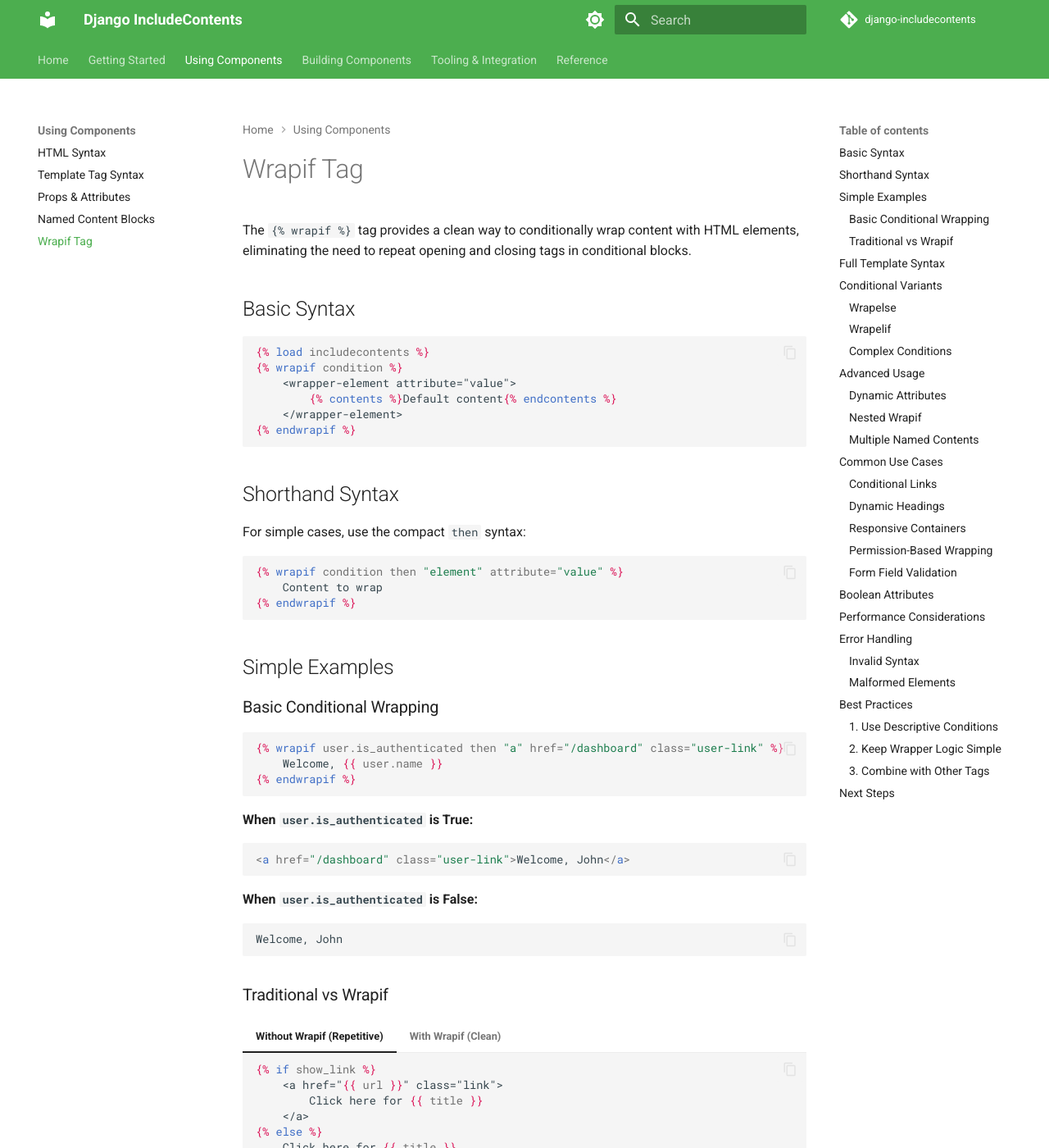
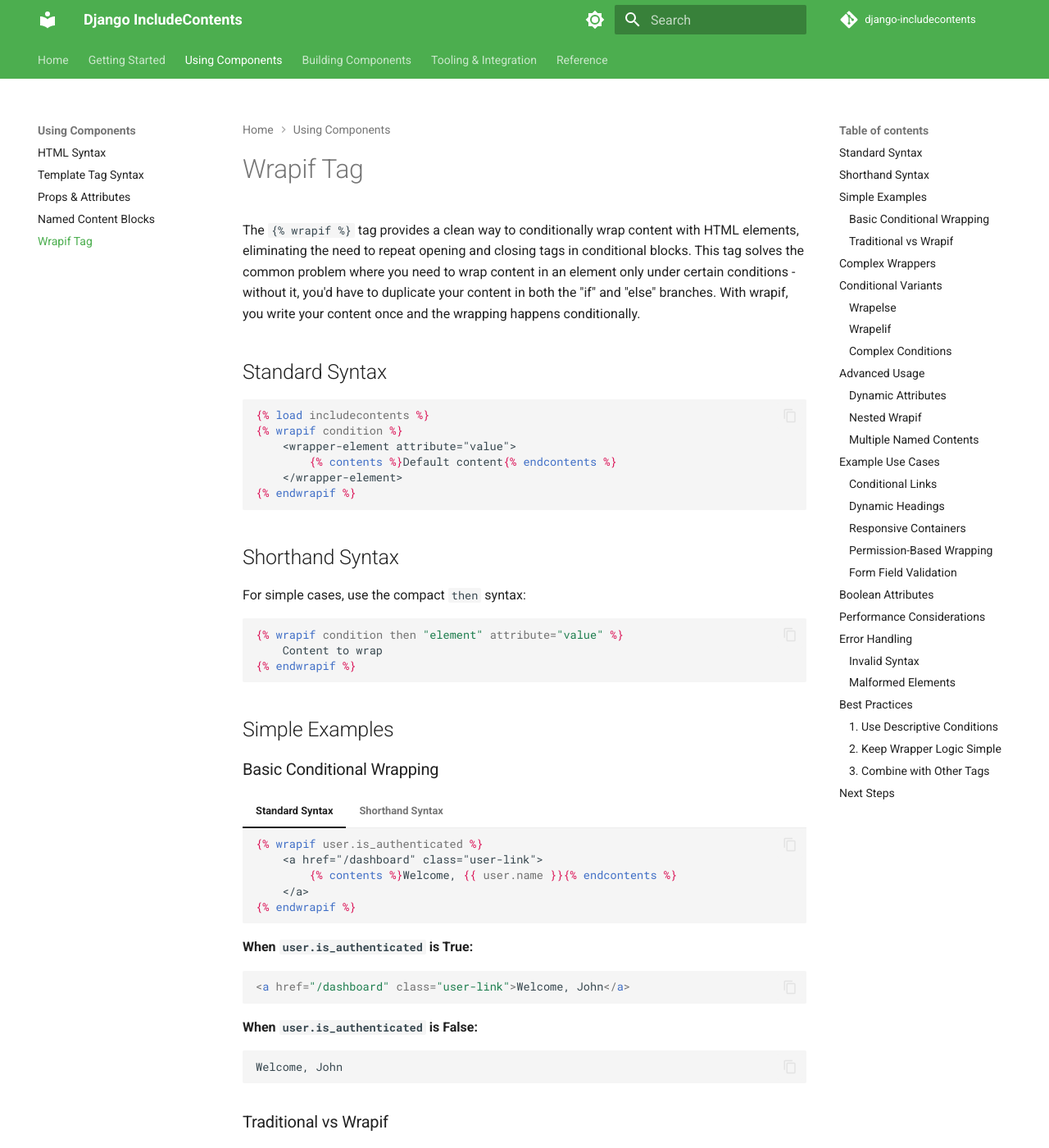
Before and after one commit to SmileyChris/django-includecontents, an MkDocs documentation site: the page built from docs/using-components/wrapif-tag.md, in a window 1280 px wide and 1400 px high. Shown: the whole window at 82% size. Built offline with MkDocs 1.6.1 and Material for MkDocs 9.7.7, drawn with Linux system fonts in a browser that asks for light colours; comment, search, counter and statistics services are not loaded; some of the changed text lies outside the part shown.

Commit message:
Improve wrapif tag documentation clarity and syntax examples

````diff
--- a/docs/using-components/wrapif-tag.md
+++ b/docs/using-components/wrapif-tag.md
@@ -1,8 +1,8 @@
 # Wrapif Tag
 
-The `{% wrapif %}` tag provides a clean way to conditionally wrap content with HTML elements, eliminating the need to repeat opening and closing tags in conditional blocks.
+The `{% wrapif %}` tag provides a clean way to conditionally wrap content with HTML elements, eliminating the need to repeat opening and closing tags in conditional blocks. This tag solves the common problem where you need to wrap content in an element only under certain conditions - without it, you'd have to duplicate your content in both the "if" and "else" branches. With wrapif, you write your content once and the wrapping happens conditionally.
 
-## Basic Syntax
+## Standard Syntax
 
 ```django
 {% load includecontents %}
@@ -27,11 +27,23 @@
 
 ### Basic Conditional Wrapping
 
-```django
-{% wrapif user.is_authenticated then "a" href="/dashboard" class="user-link" %}
-    Welcome, {{ user.name }}
-{% endwrapif %}
-```
+=== "Standard Syntax"
+
+    ```django
+    {% wrapif user.is_authenticated %}
+        <a href="/dashboard" class="user-link">
+            {% contents %}Welcome, {{ user.name }}{% endcontents %}
+        </a>
+    {% endwrapif %}
+    ```
+
+=== "Shorthand Syntax"
+
+    ```django
+    {% wrapif user.is_authenticated then "a" href="/dashboard" class="user-link" %}
+        Welcome, {{ user.name }}
+    {% endwrapif %}
+    ```
 
 **When `user.is_authenticated` is True:**
 ```html
@@ -57,7 +69,17 @@
     {% endif %}
     ```
 
-=== "With Wrapif (Clean)"
+=== "With Wrapif - Standard Syntax"
+
+    ```django
+    {% wrapif show_link %}
+        <a href="{{ url }}" class="link">
+            {% contents %}Click here for {{ title }}{% endcontents %}
+        </a>
+    {% endwrapif %}
+    ```
+
+=== "With Wrapif - Shorthand Syntax"
 
     ```django
     {% wrapif show_link then "a" href=url class="link" %}
@@ -65,9 +87,9 @@
     {% endwrapif %}
     ```
 
-## Full Template Syntax
+## Complex Wrappers
 
-For complex wrappers, use the full template syntax with `{% contents %}` blocks:
+For complex wrappers that need more than a single element, use the standard syntax with full templates:
 
 ```django
 {% wrapif user.is_premium %}
@@ -89,12 +111,30 @@
 
 Provide an alternative wrapper when the condition is false:
 
-```django
-{% wrapif user.is_active then "a" href="/profile" %}
-{% wrapelse "span" class="disabled" %}
-    {{ user.name }}
-{% endwrapif %}
-```
+=== "Standard Syntax"
+
+    ```django
+    {% wrapif user.is_active %}
+        <a href="/profile">
+            {% contents %}{{ user.name }}{% endcontents %}
+        </a>
+    {% wrapelse %}
+        <span class="disabled">
+            {{ contents }}
+        </span>
+    {% endwrapif %}
+    ```
+
+=== "Shorthand Syntax"
+
+    ```django
+    {% wrapif user.is_active then "a" href="/profile" %}
+        {{ user.name }}
+    {% wrapelse "span" class="disabled" %}
+    {% endwrapif %}
+    ```
+
+    Note: In shorthand syntax, the content comes **before** the `wrapelse` tag
 
 **When active:**
 ```html
@@ -110,32 +150,72 @@
 
 Handle multiple conditions with `{% wrapelif %}`:
 
-```django
-{% wrapif priority == "high" then "strong" class="text-red" %}
-{% wrapelif priority == "medium" then "em" class="text-yellow" %}
-{% wrapelif priority == "low" then "span" class="text-gray" %}
-{% wrapelse "span" %}
-    {{ task.title }}
-{% endwrapif %}
-```
+=== "Standard Syntax"
+
+    ```django
+    {% wrapif priority == "high" %}
+        <strong class="text-red">
+            {% contents %}{{ task.title }}{% endcontents %}
+        </strong>
+    {% wrapelif priority == "medium" %}
+        <em class="text-yellow">
+            {{ contents }}
+        </em>
+    {% wrapelif priority == "low" %}
+        <span class="text-gray">
+            {{ contents }}
+        </span>
+    {% wrapelse %}
+        <span>
+            {{ contents }}
+        </span>
+    {% endwrapif %}
+    ```
+
+=== "Shorthand Syntax"
+
+    ```django
+    {% wrapif priority == "high" then "strong" class="text-red" %}
+        {{ task.title }}
+    {% wrapelif priority == "medium" then "em" class="text-yellow" %}
+    {% wrapelif priority == "low" then "span" class="text-gray" %}
+    {% wrapelse "span" %}
+    {% endwrapif %}
+    ```
+
+    Note: In shorthand syntax, the content is placed after the first condition and is reused for all conditions
 
 ### Complex Conditions
 
 The tag supports all Django template conditional operators:
 
-```django
-{% wrapif user.is_authenticated and user.is_staff then "div" class="admin-panel" %}
-    Admin controls
-{% endwrapif %}
+=== "Standard Syntax"
 
-{% wrapif price > 100 then "span" class="expensive" %}
-    ${{ price }}
-{% endwrapif %}
+    ```django
+    {% wrapif user.is_authenticated and user.is_staff %}
+        <div class="admin-panel">
+            {% contents %}Admin controls{% endcontents %}
+        </div>
+    {% endwrapif %}
 
-{% wrapif status in "published,featured" then "mark" class="highlight" %}
-    {{ article.title }}
-{% endwrapif %}
-```
+    {% wrapif price > 100 %}
+        <span class="expensive">
+            {% contents %}${{ price }}{% endcontents %}
+        </span>
+    {% endwrapif %}
+    ```
+
+=== "Shorthand Syntax"
+
+    ```django
+    {% wrapif user.is_authenticated and user.is_staff then "div" class="admin-panel" %}
+        Admin controls
+    {% endwrapif %}
+
+    {% wrapif price > 100 then "span" class="expensive" %}
+        ${{ price }}
+    {% endwrapif %}
+    ```
 
 ## Advanced Usage
 
@@ -153,25 +233,53 @@
 
 Wrapif tags can be nested for complex conditional structures:
 
-```django
-{% wrapif show_section then "section" class="main-content" %}
-    {% wrapif show_header then "header" class="section-header" %}
-        <h1>{{ section.title }}</h1>
+=== "Standard Syntax"
+
+    ```django
+    {% wrapif show_section %}
+        <section class="main-content">
+            {% contents %}
+                {% wrapif show_header %}
+                    <header class="section-header">
+                        {% contents %}<h1>{{ section.title }}</h1>{% endcontents %}
+                    </header>
+                {% endwrapif %}
+
+                <div class="section-body">
+                    {{ section.content }}
+                </div>
+
+                {% wrapif show_footer %}
+                    <footer class="section-footer">
+                        {% contents %}<p>Updated: {{ section.updated_at|date }}</p>{% endcontents %}
+                    </footer>
+                {% endwrapif %}
+            {% endcontents %}
+        </section>
     {% endwrapif %}
+    ```
 
-    <div class="section-body">
-        {{ section.content }}
-    </div>
+=== "Shorthand Syntax"
 
-    {% wrapif show_footer then "footer" class="section-footer" %}
-        <p>Updated: {{ section.updated_at|date }}</p>
+    ```django
+    {% wrapif show_section then "section" class="main-content" %}
+        {% wrapif show_header then "header" class="section-header" %}
+            <h1>{{ section.title }}</h1>
+        {% endwrapif %}
+
+        <div class="section-body">
+            {{ section.content }}
+        </div>
+
+        {% wrapif show_footer then "footer" class="section-footer" %}
+            <p>Updated: {{ section.updated_at|date }}</p>
+        {% endwrapif %}
     {% endwrapif %}
-{% endwrapif %}
-```
+    ```
 
 ### Multiple Named Contents
 
-When using full template syntax, you can have multiple named content blocks:
+When using standard syntax, you can have multiple named content blocks:
 
 ```django
 {% wrapif show_card %}
@@ -208,82 +316,178 @@
 {% endwrapif %}
 ```
 
-## Common Use Cases
+## Example Use Cases
 
 ### Conditional Links
 
-```django
-{% wrapif article.url then "a" href=article.url target="_blank" %}
-    {{ article.title }}
-{% endwrapif %}
-```
+=== "Standard Syntax"
+
+    ```django
+    {% wrapif article.url %}
+        <a href="{{ article.url }}" target="_blank">
+            {% contents %}{{ article.title }}{% endcontents %}
+        </a>
+    {% endwrapif %}
+    ```
+
+=== "Shorthand Syntax"
+
+    ```django
+    {% wrapif article.url then "a" href=article.url target="_blank" %}
+        {{ article.title }}
+    {% endwrapif %}
+    ```
 
 ### Dynamic Headings
 
-```django
-{% wrapif level == 1 then "h1" %}
-{% wrapelif level == 2 then "h2" %}
-{% wrapelif level == 3 then "h3" %}
-{% wrapelse "p" %}
-    {{ heading_text }}
-{% endwrapif %}
-```
+=== "Standard Syntax"
+
+    ```django
+    {% wrapif level == 1 %}
+        <h1>{% contents %}{{ heading_text }}{% endcontents %}</h1>
+    {% wrapelif level == 2 %}
+        <h2>{{ contents }}</h2>
+    {% wrapelif level == 3 %}
+        <h3>{{ contents }}</h3>
+    {% wrapelse %}
+        <p>{{ contents }}</p>
+    {% endwrapif %}
+    ```
+
+=== "Shorthand Syntax"
+
+    ```django
+    {% wrapif level == 1 then "h1" %}
+        {{ heading_text }}
+    {% wrapelif level == 2 then "h2" %}
+    {% wrapelif level == 3 then "h3" %}
+    {% wrapelse "p" %}
+    {% endwrapif %}
+    ```
 
 ### Responsive Containers
 
-```django
-{% wrapif is_mobile then "div" class="mobile-container" %}
-{% wrapelse "div" class="desktop-container" %}
-    {{ content }}
-{% endwrapif %}
-```
+=== "Standard Syntax"
+
+    ```django
+    {% wrapif is_mobile %}
+        <div class="mobile-container">
+            {% contents %}{{ content }}{% endcontents %}
+        </div>
+    {% wrapelse %}
+        <div class="desktop-container">
+            {{ contents }}
+        </div>
+    {% endwrapif %}
+    ```
+
+=== "Shorthand Syntax"
+
+    ```django
+    {% wrapif is_mobile then "div" class="mobile-container" %}
+        {{ content }}
+    {% wrapelse "div" class="desktop-container" %}
+    {% endwrapif %}
+    ```
 
 ### Permission-Based Wrapping
 
-```django
-{% wrapif user.can_edit then "div" class="editable" data-edit-url=edit_url %}
-    {{ content }}
-    {% if user.can_edit %}
-        <button class="edit-btn">Edit</button>
-    {% endif %}
-{% endwrapif %}
-```
+=== "Standard Syntax"
+
+    ```django
+    {% wrapif user.can_edit %}
+        <div class="editable" data-edit-url="{{ edit_url }}">
+            {% contents %}
+                {{ content }}
+                {% if user.can_edit %}
+                    <button class="edit-btn">Edit</button>
+                {% endif %}
+            {% endcontents %}
+        </div>
+    {% endwrapif %}
+    ```
+
+=== "Shorthand Syntax"
+
+    ```django
+    {% wrapif user.can_edit then "div" class="editable" data-edit-url=edit_url %}
+        {{ content }}
+        {% if user.can_edit %}
+            <button class="edit-btn">Edit</button>
+        {% endif %}
+    {% endwrapif %}
+    ```
 
 ### Form Field Validation
 
-```django
-{% wrapif field.errors then "div" class="field-group error" %}
-{% wrapelse "div" class="field-group" %}
-    <label for="{{ field.id_for_label }}">{{ field.label }}</label>
-    {{ field }}
-    {% if field.errors %}
-        <div class="error-messages">
-            {% for error in field.errors %}
-                <span class="error">{{ error }}</span>
-            {% endfor %}
+=== "Standard Syntax"
+
+    ```django
+    {% wrapif field.errors %}
+        <div class="field-group error">
+            {% contents %}
+                <label for="{{ field.id_for_label }}">{{ field.label }}</label>
+                {{ field }}
+                {% if field.errors %}
+                    <div class="error-messages">
+                        {% for error in field.errors %}
+                            <span class="error">{{ error }}</span>
+                        {% endfor %}
+                    </div>
+                {% endif %}
+            {% endcontents %}
         </div>
-    {% endif %}
-{% endwrapif %}
-```
+    {% wrapelse %}
+        <div class="field-group">
+            {{ contents }}
+        </div>
+    {% endwrapif %}
+    ```
+
+=== "Shorthand Syntax"
+
+    ```django
+    {% wrapif field.errors then "div" class="field-group error" %}
+        <label for="{{ field.id_for_label }}">{{ field.label }}</label>
+        {{ field }}
+        {% if field.errors %}
+            <div class="error-messages">
+                {% for error in field.errors %}
+                    <span class="error">{{ error }}</span>
+                {% endfor %}
+            </div>
+        {% endif %}
+    {% wrapelse "div" class="field-group" %}
+    {% endwrapif %}
+    ```
 
 ## Boolean Attributes
 
 The wrapif tag properly handles boolean HTML attributes:
 
-```django
-{% wrapif is_required then "input" type="text" required %}
-{% endwrapif %}
-```
+=== "Standard Syntax"
+
+    ```django
+    {% wrapif is_required %}
+        <input type="text" required>
+            {% contents %}{% endcontents %}
+        </input>
+    {% endwrapif %}
+    ```
+
+=== "Shorthand Syntax"
+
+    ```django
+    {% wrapif is_required then "input" type="text" required %}
+    {% endwrapif %}
+    ```
 
 When `is_required` is `True`, outputs:
 ```html
 <input type="text" required>
 ```
 
-When `is_required` is `False`, outputs:
-```html
-<input type="text">
-```
+When `is_required` is `False`, the input element is not rendered at all (for standard syntax) or rendered without the wrapper (for shorthand with content).
 
 ## Performance Considerations
 
````
Also changed, not shown: README.md (+4 -2 lines).
